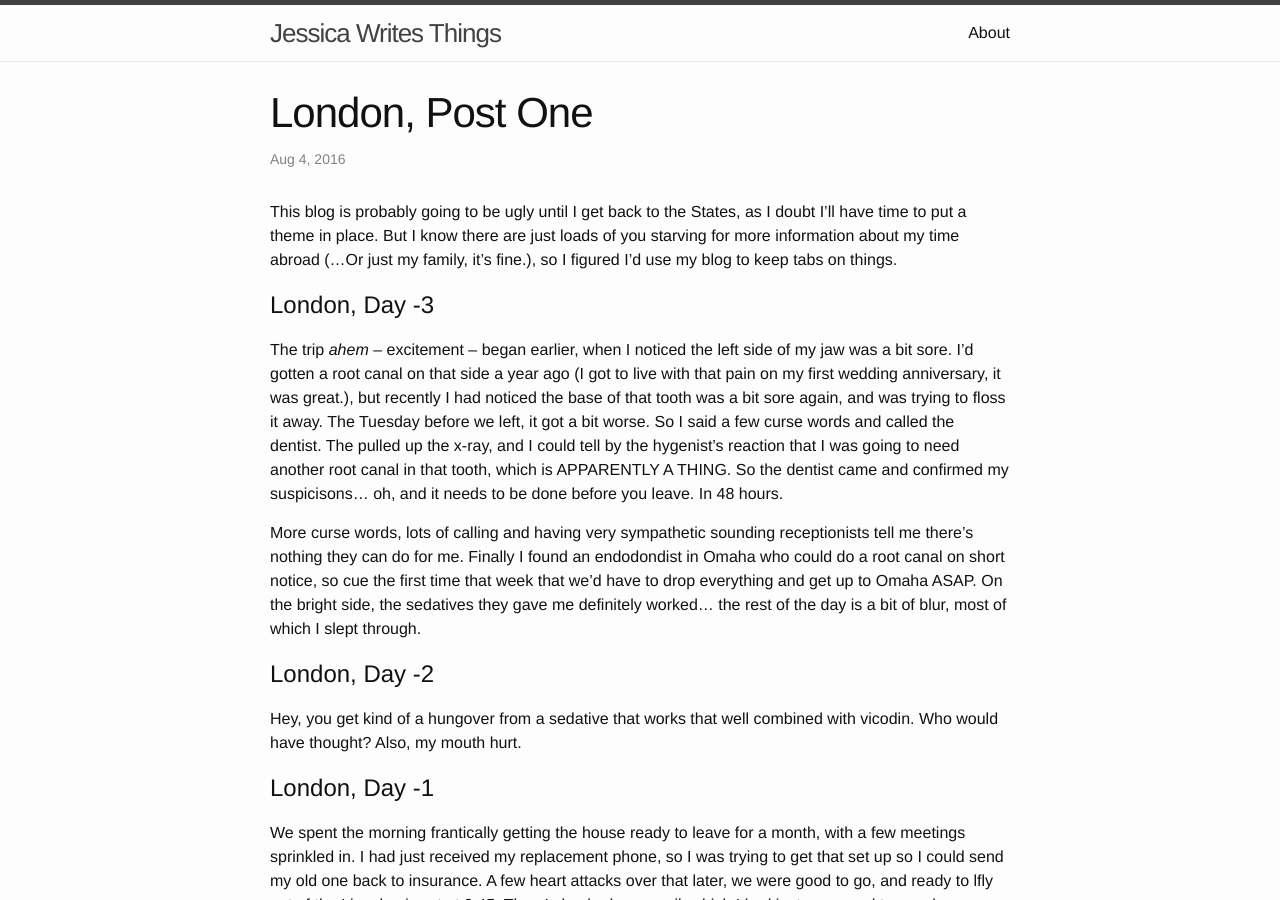
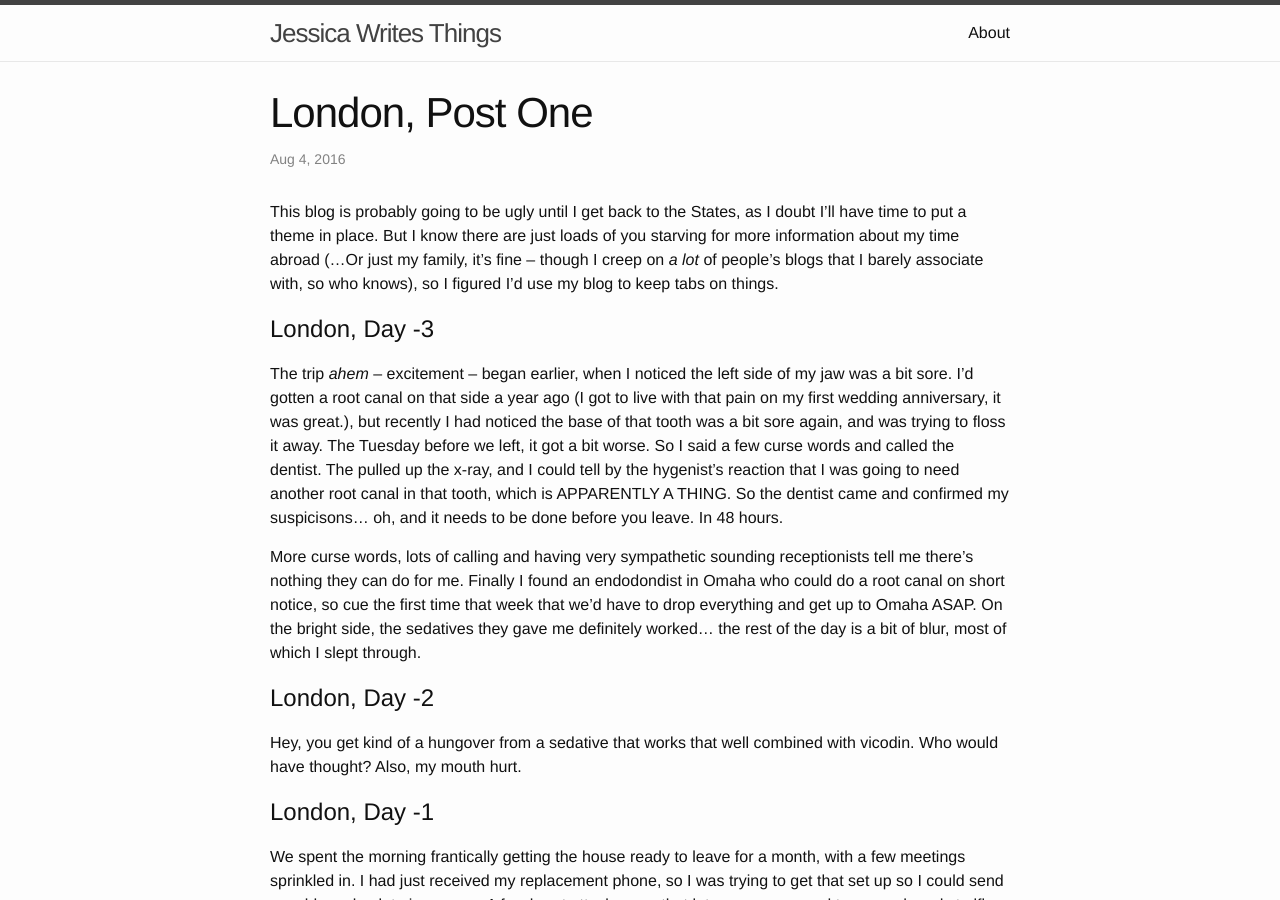
Before and after one commit to jessica-versaw/jessica-versaw.github.io, a Jekyll site: the page built from _posts/2016-08-03-London Post 1.markdown, in a window 1280 px wide and 900 px high. Built offline with Jekyll 4.4.1, drawn with Linux system fonts in a browser that asks for light colours.

Commit message:
Text change

```diff
--- a/_posts/2016-08-03-London Post 1.markdown
+++ b/_posts/2016-08-03-London Post 1.markdown
@@ -5,7 +5,7 @@ date:   2016-08-03 22:52:39 -0600
 tags: Londontown
 ---
 
-This blog is probably going to be ugly until I get back to the States, as I doubt I'll have time to put a theme in place. But I know there are just loads of you starving for more information about my time abroad (...Or just my family, it's fine.), so I figured I'd use my blog to keep tabs on things.
+This blog is probably going to be ugly until I get back to the States, as I doubt I'll have time to put a theme in place. But I know there are just loads of you starving for more information about my time abroad (...Or just my family, it's fine -- though I creep on _a lot_ of people's blogs that I barely associate with, so who knows), so I figured I'd use my blog to keep tabs on things.
 
 # London, Day -3 #
 
```
